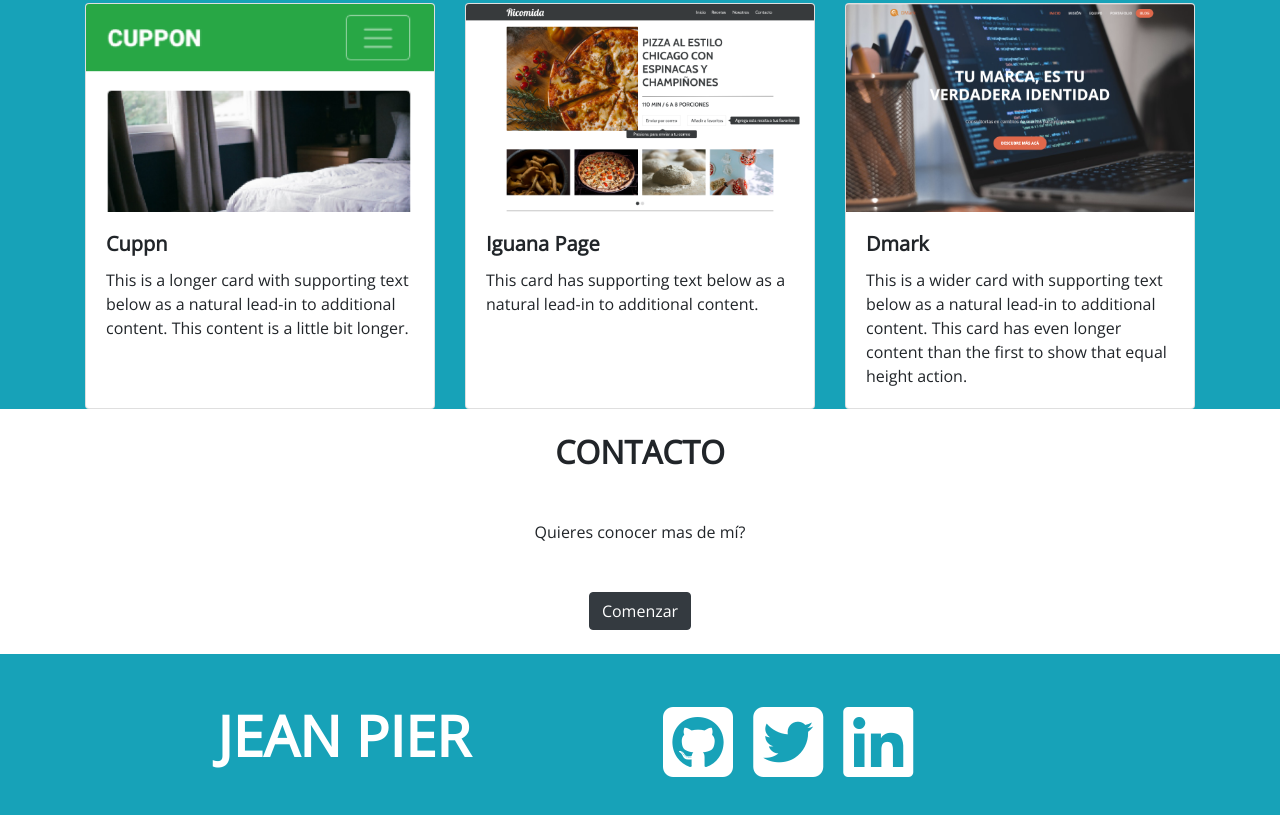
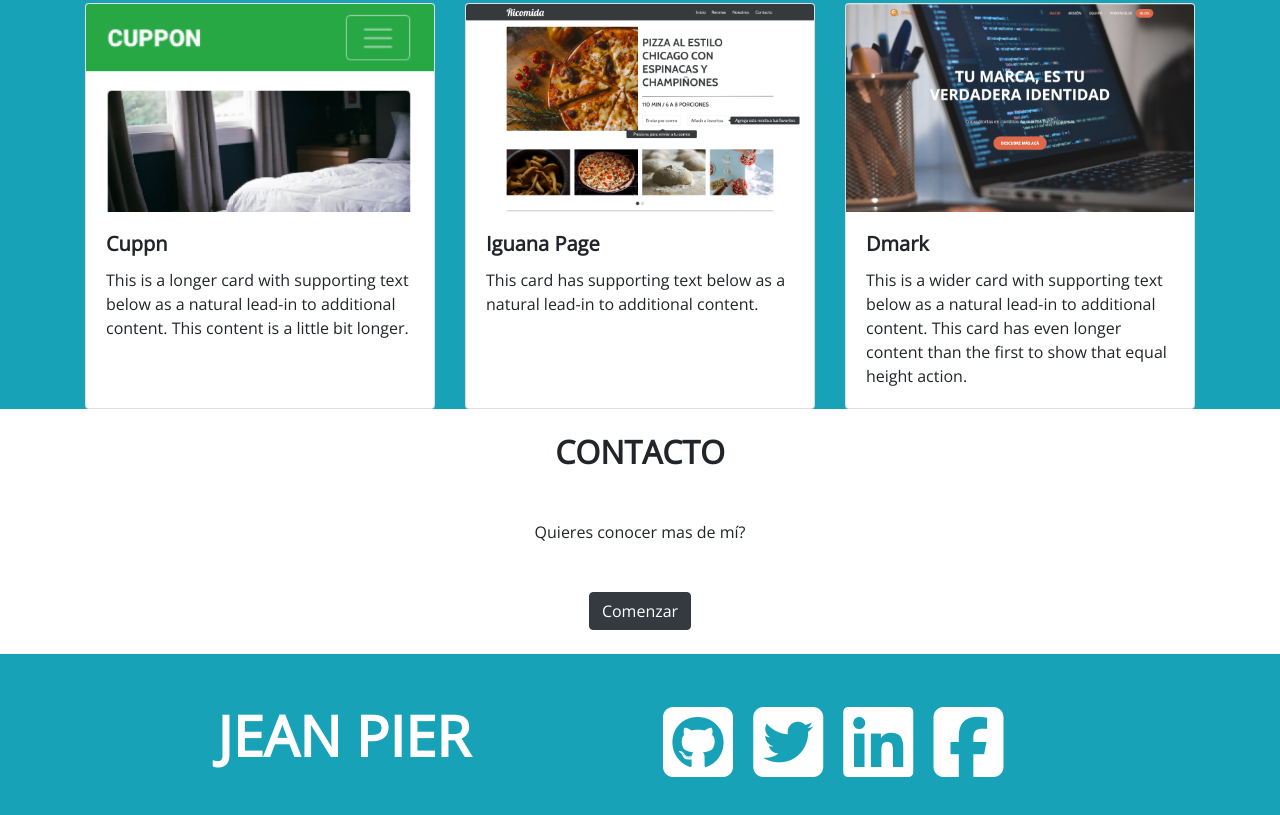
Before and after one commit to jprmontoya92/miportafolio, a plain HTML site: page index.html in a window 1280 px wide. Shown: the part 2162-2977 px from the top of the page. Drawn offline with nearby package versions, Linux system fonts and the light colour scheme.

Commit message:
Modifica parrafo

```diff
--- a/index.html
+++ b/index.html
@@ -169,6 +169,8 @@
                     <a href="#" class="mx-2"><i class="text-white fab fa-github-square fa-5x"></i></a>
                     <a href="#" class="mx-2"><i class="text-white fab fa-twitter-square fa-5x"></i></a>
                     <a href="#" class="mx-2"><i class="text-white fab fa-linkedin fa-5x"></i></a>
+                    <a href="#" class="mx-2"><i class="text-white fab fa-facebook-square fa-5x"></i></a>
+
                     </div>
                 </div>
             </div>
```
